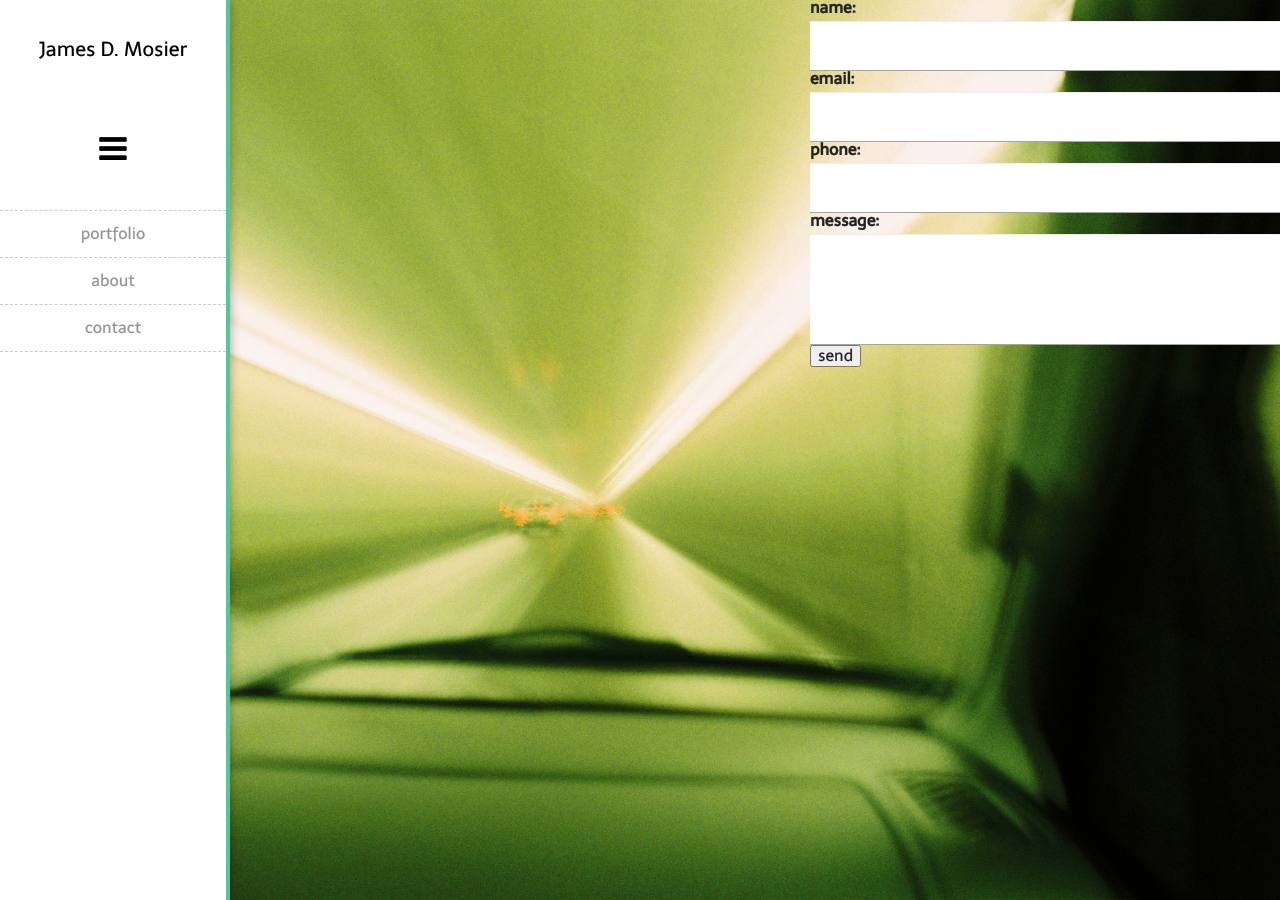
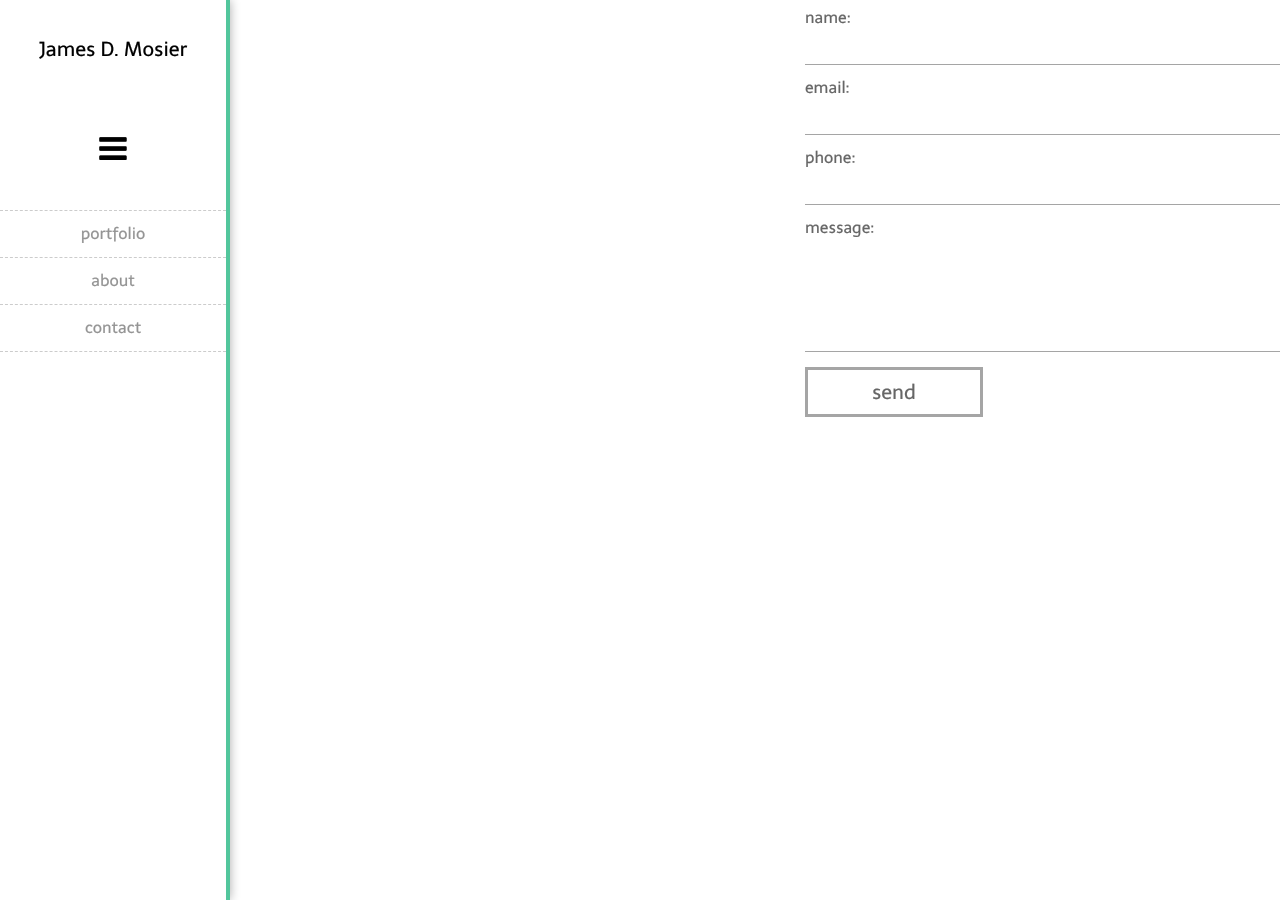
Before and after one commit to jamesmosier/jamez14.github.io, a Jekyll site: the page built from contact/index.html, in a window 1280 px wide. Built offline with Jekyll 4.4.1, drawn with Linux system fonts in a browser that asks for light colours.

Commit message:
worked on contact page. gmaps still throws error

```diff
--- a/_includes/head.html
+++ b/_includes/head.html
@@ -17,7 +17,7 @@
     <script type="text/javascript" src="/js/app.js"></script>
 
      {% assign current = page.url | downcase | split: '/' %}
-    <style type="text/css" >
+    <!--<style type="text/css" >
         html {
             {% if current[1] == 'portfolio' %}
                 background: url('') no-repeat center center fixed;
@@ -32,7 +32,7 @@
               -o-background-size: cover;
               background-size: cover;
         }
-    </style>
+    </style>-->
 
 
 </head>
--- a/contact/index.html
+++ b/contact/index.html
@@ -14,9 +14,9 @@ permalink: /contact/
 
 	function init() {
 	    var mapOptions = {
-	        zoom: 11,
+	        zoom: 14,
 	        center: new google.maps.LatLng(41.096642, -81.544071),
-	        styles: [{"stylers":[{"visibility":"off"}]},{"featureType":"road","stylers":[{"visibility":"on"},{"color":"#ffffff"}]},{"featureType":"road.arterial","stylers":[{"visibility":"on"},{"color":"#fee379"}]},{"featureType":"road.highway","stylers":[{"visibility":"on"},{"color":"#fee379"}]},{"featureType":"landscape","stylers":[{"visibility":"on"},{"color":"#f3f4f4"}]},{"featureType":"water","stylers":[{"visibility":"on"},{"color":"#7fc8ed"}]},{},{"featureType":"road","elementType":"labels","stylers":[{"visibility":"off"}]},{"featureType":"poi.park","elementType":"geometry.fill","stylers":[{"visibility":"on"},{"color":"#83cead"}]},{"elementType":"labels","stylers":[{"visibility":"off"}]},{"featureType":"landscape.man_made","elementType":"geometry","stylers":[{"weight":0.9},{"visibility":"off"}]}]
+	        styles: [{"stylers":[{"visibility":"off"}]},{"featureType":"road","stylers":[{"visibility":"on"},{"color":"#ffffff"}]},{"featureType":"road.arterial","stylers":[{"visibility":"on"},{"color":"#fee379"}]},{"featureType":"road.highway","stylers":[{"visibility":"on"},{"color":"#fee379"}]},{"featureType":"landscape","stylers":[{"visibility":"on"},{"color":"#f3f4f4"}]},{"featureType":"water","stylers":[{"visibility":"on"},{"color":"#7fc8ed"}]},{},{"featureType":"road","elementType":"labels","stylers":[{"visibility":"off"}]},{"featureType":"poi.park","elementType":"geometry.fill","stylers":[{"visibility":"on"},{"color":"#83cead"}]},{"elementType":"labels","stylers":[{"visibility":"on"}]},{"featureType":"landscape.man_made","elementType":"geometry","stylers":[{"weight":0.9},{"visibility":"off"}]}]
 	    };
 
 	    var mapElement = document.getElementById('map');
@@ -25,19 +25,14 @@ permalink: /contact/
 	}
 </script>
 
-<!--putting this in the div below throws an error!-->
-<div id="map"></div>
+<div class="row-wrap contact-page">
 
 
-<div class="row-wrap contact-page">
+	<div id="map" class="gmap"></div>
 
-	<div class="column col-6">
-		<!-- <div id="contact-map" class="gmap" style="width: 500px; height: 500px;"></div> -->
 
-	</div>
-
-	<div class="column col-6">
-		<form role="form" class="form-wrapper" method="post" action="">
+	<div class="form-wrapper">
+		<form role="form" class="" method="post" action="">
 			<label for="name">name:</label>
 			<input type="text" name="Name" class="input-elem" id="name">
 
@@ -50,7 +45,7 @@ permalink: /contact/
 			<label for="message">message:</label>
 			<textarea name="message" class="input-elem input-textarea" id="message"></textarea>
 
-			<button type="button" class="btn btn-default">send</button>
+			<button type="button" class="button-hollow">send</button>
 		</form>
 	</div>
 
--- a/css/app.css
+++ b/css/app.css
@@ -10,6 +10,7 @@ html {
     float: left;
     margin-left: 170px;
     width: 100%;
+    height: 100%;
 }
 
 header {
@@ -190,18 +191,34 @@ header {
 /* CONTACT */
 
 .gmap {
+    position: relative;
+    float: left;
+    width: 50%;
+    height: 100%;
+    margin: 0;
+    padding: 0;
+}
+
+.form-wrapper {
+    overflow: auto!important;
+    float: left;
+    padding: 10px;
+    width: 50%;
+    height: 100%;
+}
+
+    .form-wrapper label {
+        color: #666;
+    }
+
+.contact-page {
     float: left;
     width: 100%;
     height: 100%;
 }
 
-.contact-page {
-    float: left;
-    width: 100%;
-}
-
 .input-elem {
-    height: 50px;
+    /*height: 50px;*/
     padding: 0 2px;
     border: 0;
     border-bottom: 1px solid #A5A5A5;
@@ -214,11 +231,15 @@ header {
     -webkit-transition: -webkit-transform .5s,all .5s;
     -moz-transition: -moz-transform .5s,all .5s;
     transition: transform .5s,all .5s;
+    -webkit-box-shadow: none;
+    -moz-box-shadow: none;
+    box-shadow: none;
+    margin-bottom: 15px;
 }
 
 .input-textarea {
     width: 100%;
-    height: 110px;
+    /*height: 110px;*/
     resize: none;
     padding: 5px 2px;
     border: 0;
--- a/css/framework.css
+++ b/css/framework.css
@@ -204,7 +204,6 @@ img {
 label {
   display: inline-block;
   margin-bottom: 5px;
-  font-weight: bold;
 }
 
 .input-elem {
@@ -368,6 +367,27 @@ textarea.input-elem-lg {
   border-color: #4CAE4C;
 }
 
+.button-hollow {
+  color: #666;
+  border: 3px solid #A5A5A5;
+  background: #FFF;
+  font-size: 20px;
+  line-height: normal;
+  padding: 10px 64px;
+  text-align: center;
+  vertical-align: middle;
+  width: auto;
+  height: auto;
+}
+
+  .button-hollow:hover {
+    color: #000;
+    border-color: #000;
+    -webkit-transition: -webkit-transform .5s,all .5s;
+    -moz-transition: -moz-transform .5s,all .5s;
+    transition: transform .5s,all .5s;
+  }
+
 .row-wrap {
   margin-right: -15px;
   margin-left: -15px;
```
